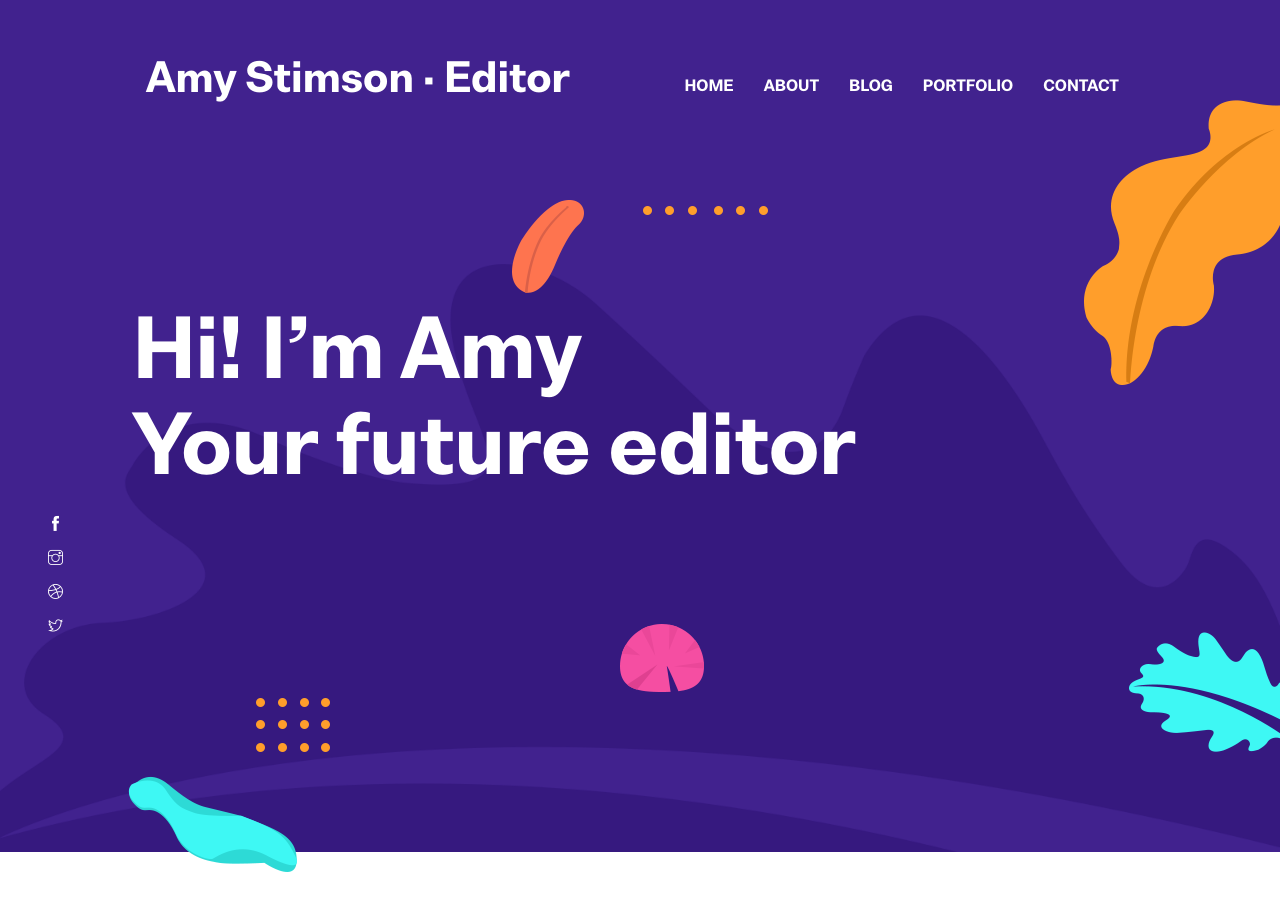
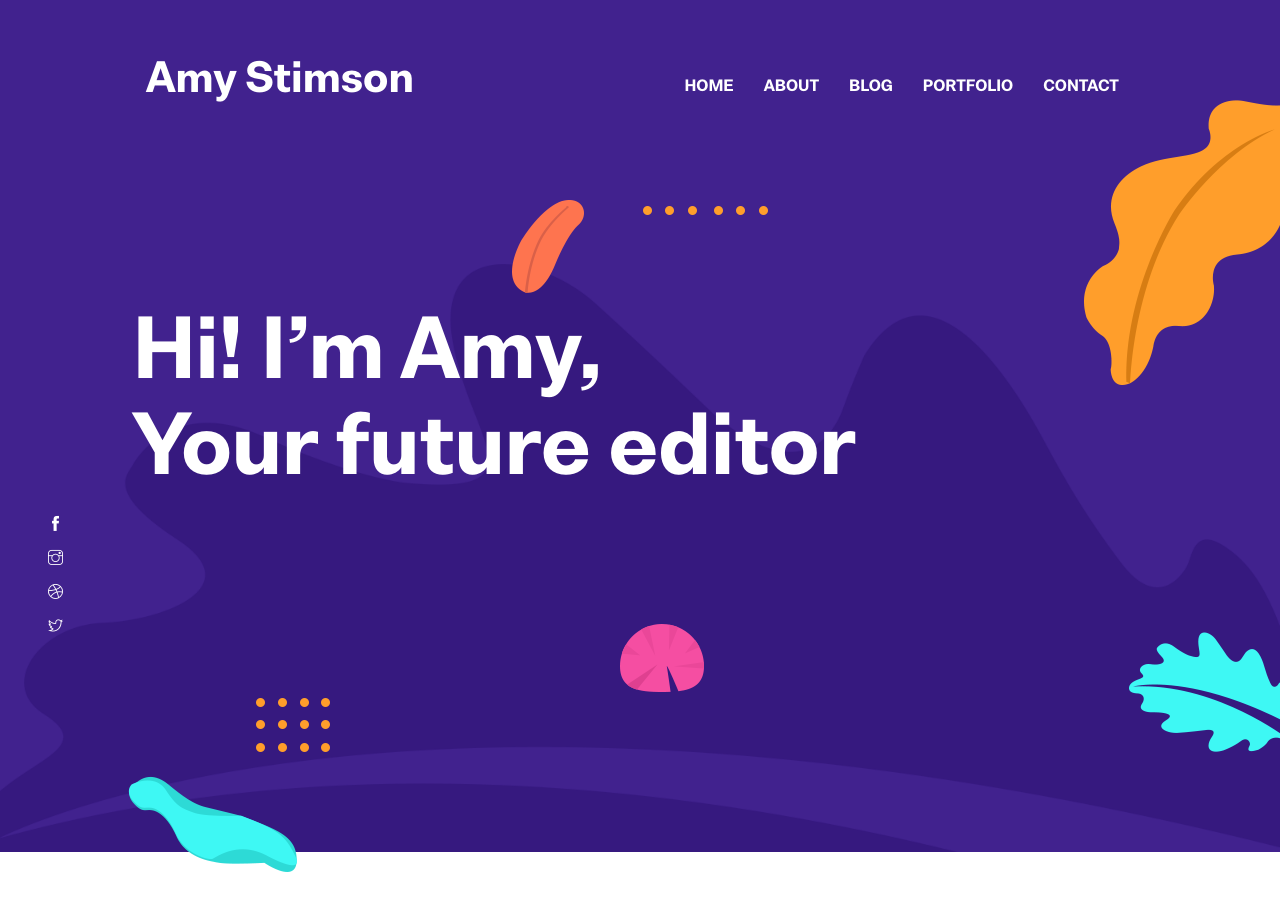
Before and after one commit to jcuenod/amy-edits, a Jekyll site: the page built from index.html, in a window 1280 px wide and 900 px high. Built offline with Jekyll 4.4.1, drawn with Linux system fonts in a browser that asks for light colours.

Commit message:
Minor edits

```diff
--- a/_data/settings.yml
+++ b/_data/settings.yml
@@ -1,7 +1,7 @@
 #-------------------------------
 # General Site Settings
 
-title: Amy Stimson · Editor
+title: Amy Stimson
 logo:
 author: Amy Stimson
 description: this is meta description
@@ -38,7 +38,7 @@ disqus-identifier: # Add your shortname for Disqus Comment. For example mr-brown
 # Hero Section
 
 hero:
-  hero-title: Hi! I’m Amy <br> Your future editor
+  hero-title: Hi! I’m Amy, <br> Your future editor
 
 social:
 - {icon: "ti-facebook", link: "#"}
```
